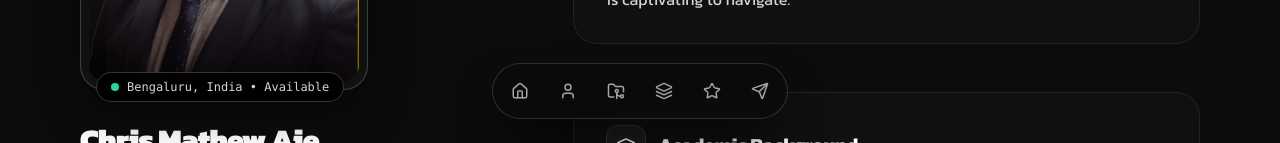
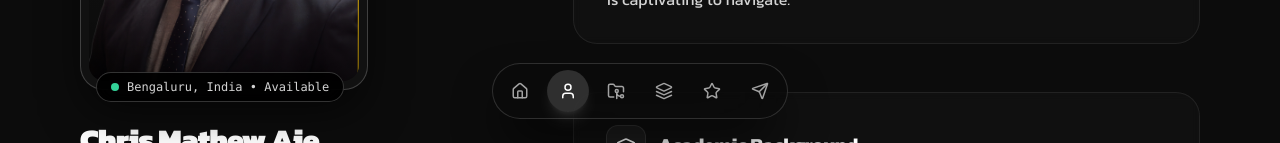
Before and after one commit to chrismat-05/thecma.xyz, a React (Vite) app: page /about in a window 1280 px wide. Shown: the part 657-800 px from the top of the page. Built offline with nearby package versions, Linux system fonts and the light colour scheme.

Commit message:
feat: configure bottom dock to route About and Projects directly to their dedicated pages

```diff
--- a/src/components/Navigation.tsx
+++ b/src/components/Navigation.tsx
@@ -29,20 +29,20 @@ export const Navigation: React.FC = () => {
     return () => window.removeEventListener('scroll', handleScroll);
   }, [isHome]);
 
-  // Iconography:
-  // 1. Home -> House icon
-  // 2. Projects -> FolderGit2 (Git projects folder)
-  // 3. Services -> Layers (Architectural stacks)
-  // 4. About -> User (Profile)
-  // 5. Testimonials -> Star (Universal 5-star rating symbol)
-  // 6. Contact -> Send (Direct transmission)
+  // Iconography & Destination definitions:
+  // 1. Home -> Scrolls to top on homepage, or links to '/'
+  // 2. About -> Links directly to dedicated '/about' page (background, experience, certs)
+  // 3. Projects -> Links directly to dedicated '/projects' page (complete project archives)
+  // 4. Services -> Scrolls to '#services'
+  // 5. Reviews -> Scrolls to '#testimonials'
+  // 6. Contact -> Scrolls to '#contact'
   const navItems = [
-    { name: 'Home', to: 'hero', icon: Home, route: '/' },
-    { name: 'About', to: 'about', icon: User, route: '/#about' },
-    { name: 'Projects', to: 'projects', icon: FolderGit2, route: '/#projects' },
-    { name: 'Services', to: 'services', icon: Layers, route: '/#services' },
-    { name: 'Reviews', to: 'testimonials', icon: Star, route: '/#testimonials' },
-    { name: 'Contact', to: 'contact', icon: Send, route: '/#contact' },
+    { name: 'Home', to: 'hero', icon: Home, route: '/', isPage: false },
+    { name: 'About', to: 'about', icon: User, route: '/about', isPage: true },
+    { name: 'Projects', to: 'projects', icon: FolderGit2, route: '/projects', isPage: true },
+    { name: 'Services', to: 'services', icon: Layers, route: '/#services', isPage: false },
+    { name: 'Reviews', to: 'testimonials', icon: Star, route: '/#testimonials', isPage: false },
+    { name: 'Contact', to: 'contact', icon: Send, route: '/#contact', isPage: false },
   ];
 
   return (
@@ -59,6 +59,34 @@ export const Navigation: React.FC = () => {
           {navItems.map((item) => {
             const Icon = item.icon;
 
+            // If it's a dedicated page route (About -> /about, Projects -> /projects)
+            if (item.isPage) {
+              const isActivePage = location.pathname === item.route;
+              return (
+                <Link
+                  key={item.name}
+                  to={item.route}
+                  className={`relative p-3 rounded-full transition-all duration-200 group flex items-center justify-center ${
+                    isActivePage
+                      ? "text-white bg-white/15 shadow-lg shadow-white/10"
+                      : "text-neutral-400 hover:text-white hover:bg-white/[0.08] active:scale-95"
+                  }`}
+                  title={item.name}
+                  data-cursor="button"
+                  data-cursor-text={item.name}
+                >
+                  <Icon size={18} className="transition-transform duration-200 group-hover:scale-110" />
+                  <span className="sr-only">{item.name}</span>
+
+                  {/* Discreet hover tooltip pill */}
+                  <span className="pointer-events-none absolute -top-9 left-1/2 -translate-x-1/2 px-2.5 py-1 rounded-md bg-black/90 border border-white/15 text-[10px] font-mono font-medium text-white opacity-0 group-hover:opacity-100 transition-opacity duration-200 shadow-xl whitespace-nowrap">
+                    {item.name} Page
+                  </span>
+                </Link>
+              );
+            }
+
+            // In-page section scroll link on homepage
             if (isHome) {
               return (
                 <ScrollLink
@@ -66,7 +94,7 @@ export const Navigation: React.FC = () => {
                   to={item.to}
                   spy={true}
                   smooth={true}
-                  offset={-60}
+                  offset={-70}
                   duration={500}
                   className="relative p-3 rounded-full text-neutral-400 hover:text-white hover:bg-white/[0.08] active:scale-95 transition-all duration-200 cursor-pointer group flex items-center justify-center"
                   activeClass="!text-white !bg-white/15 shadow-lg shadow-white/10"
```
